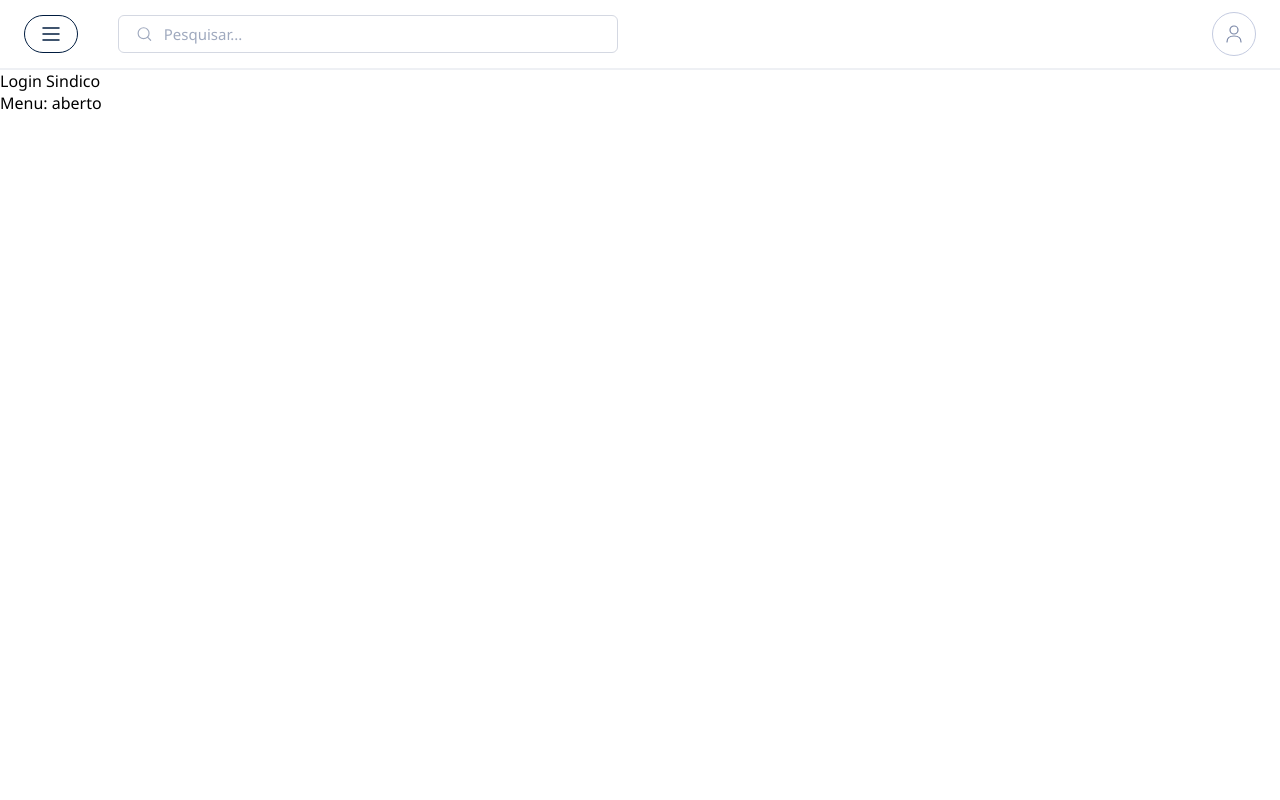
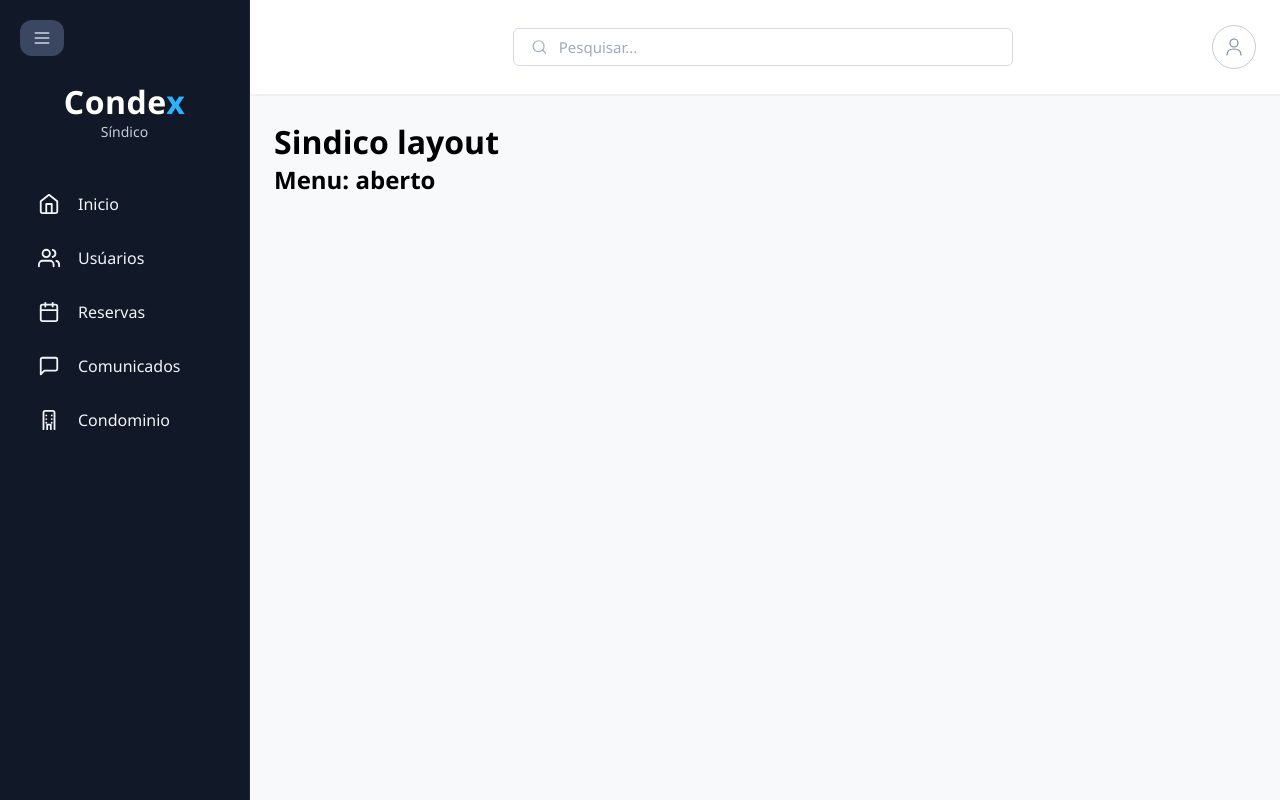
Before and after one commit to Condex-TCC/Condex-Front, a React (Vite) app: page /sindico in a window 1280 px wide. Both pictures are taken after a click on the button 51 px from the left and 52 px from the top of the page. Built offline with nearby package versions, Linux system fonts and the light colour scheme.

Commit message:
Fazendo o menu larateral crescer e contrair

```diff
--- a/src/components/sindico/headerSindoc.jsx
+++ b/src/components/sindico/headerSindoc.jsx
@@ -50,6 +50,9 @@ function HeaderSindico(propos){
       {/* Abre a seção esquerda, que agrupa o botão e a logomarca */}
       <div className="left-section" onClick={toogleMenuLarateral}>
 
+        {/* Realiza uma renderização condicional para apagar a logomarca */}
+        {menuLateral === 'fechado' && (
+            <>
                 {/*  Cria o botão que contém o ícone do menu sanduíche */}
                 <button className="menu-btn">
 
@@ -63,8 +66,6 @@ function HeaderSindico(propos){
                     </svg>
                 </button>
 
-        {/* Realiza uma renderização condicional para apagar a logomarca */}
-        {menuLateral === 'fechado' && (
                 <div className="logo-container">
                     {/* Inicia o container para agrupar o título e o subtítulo da marca */}
 
@@ -77,6 +78,7 @@ function HeaderSindico(propos){
                     {/* Insere o subtítulo que fica abaixo da logomarca */}
                     <span className="logo-subtitle">Síndico</span>
                 </div>
+            </>
         )}
         </div>
 
--- /dev/null
+++ b/src/components/sindico/sidebarSindico.jsx
@@ -0,0 +1,124 @@
+import React, { useContext } from 'react'; // Importa a biblioteca base do React para criar o componente
+import '../../css/sidebarSindico.css'; // Importa o arquivo de folha de estilos CSS com as novas classes
+import { MenuLateralContext } from '../../context/menuLateralContext';
+
+// Função que cria o componente da barra lateral
+const SidebarSindico = () => {
+
+    //Pegando as ações adicionadas no provider
+    const {menuLateral, setMenuLateral} = useContext(MenuLateralContext);
+
+    //Função que altera o estado do hook useConstext para alterar o menu lateral
+    const toogleMenuLarateral = () => {
+
+        //Altera a o valor da variável do estado
+        setMenuLateral( menuLateral === 'fechado' ? "aberto" : 'fechado')
+    }
+
+  return (
+    // Container principal de toda a barra lateral
+    <div className="sd-wrapper">
+
+      {/* Cabeçalho que alinha o botão do menu */}
+      <div className="sd-header" onClick={toogleMenuLarateral}>
+        {/* Botão interativo que contém o ícone do menu (hambúrguer) */}
+        <button className="sd-menu-btn">
+          {/* Inicia o SVG do menu sanduíche */}
+          <svg width="20" height="20" viewBox="0 0 24 24" fill="none" xmlns="http://www.w3.org/2000/svg">
+            {/* Desenha as três linhas horizontais arredondadas */}
+            <path d="M4 6H20" stroke="#cdd5e0" strokeWidth="2" strokeLinecap="round" />
+            <path d="M4 12H20" stroke="#cdd5e0" strokeWidth="2" strokeLinecap="round" />
+            <path d="M4 18H20" stroke="#cdd5e0" strokeWidth="2" strokeLinecap="round" />
+          </svg>
+        </button>
+      </div>
+
+      {/* Container para agrupar o título e o subtítulo da marca */}
+      <div className="sd-brand-box">
+        {/* Título de maior hierarquia para o nome principal */}
+        <h1 className="sd-brand-title">
+          {/* Texto principal com letras isoladas para destaque de cor */}
+          Cond<span className="sd-brand-e">e</span><span className="sd-brand-x">x</span>
+        </h1>
+        {/* Subtítulo que fica posicionado logo abaixo da marca principal */}
+        <span className="sd-brand-sub">Síndico</span>
+      </div>
+
+      {/* Área semântica de Navegação */}
+      <nav className="sd-nav-area">
+        {/* Lista não ordenada que agrupa os links do menu */}
+        <ul className="sd-nav-list">
+
+          {/* Item do menu: Início (Possui a classe active para simular seleção) */}
+          <li className="sd-nav-item sd-item-active">
+            {/* Ícone SVG: Casa (Início) */}
+            <svg viewBox="0 0 24 24" width="22" height="22" stroke="currentColor" strokeWidth="2" fill="none" strokeLinecap="round" strokeLinejoin="round" className="sd-icon">
+              <path d="M3 9l9-7 9 7v11a2 2 0 0 1-2 2H5a2 2 0 0 1-2-2z"></path>
+              <polyline points="9 22 9 12 15 12 15 22"></polyline>
+            </svg>
+            {/* Texto descritivo do botão */}
+            <span className="sd-label">Inicio</span>
+          </li>
+
+          {/* Item do menu: Usuários */}
+          <li className="sd-nav-item">
+            {/* Ícone SVG: Grupo de Usuários */}
+            <svg viewBox="0 0 24 24" width="22" height="22" stroke="currentColor" strokeWidth="2" fill="none" strokeLinecap="round" strokeLinejoin="round" className="sd-icon">
+              <path d="M17 21v-2a4 4 0 0 0-4-4H5a4 4 0 0 0-4 4v2"></path>
+              <circle cx="9" cy="7" r="4"></circle>
+              <path d="M23 21v-2a4 4 0 0 0-3-3.87"></path>
+              <path d="M16 3.13a4 4 0 0 1 0 7.75"></path>
+            </svg>
+            {/* Texto descritivo do botão (grafia mantida conforme solicitado) */}
+            <span className="sd-label">Usúarios</span>
+          </li>
+
+          {/* Item do menu: Reservas */}
+          <li className="sd-nav-item">
+            {/* Ícone SVG: Calendário */}
+            <svg viewBox="0 0 24 24" width="22" height="22" stroke="currentColor" strokeWidth="2" fill="none" strokeLinecap="round" strokeLinejoin="round" className="sd-icon">
+              <rect x="3" y="4" width="18" height="18" rx="2" ry="2"></rect>
+              <line x1="16" y1="2" x2="16" y2="6"></line>
+              <line x1="8" y1="2" x2="8" y2="6"></line>
+              <line x1="3" y1="10" x2="21" y2="10"></line>
+            </svg>
+            {/* Texto descritivo do botão */}
+            <span className="sd-label">Reservas</span>
+          </li>
+
+          {/* Item do menu: Comunicados */}
+          <li className="sd-nav-item">
+            {/* Ícone SVG: Balão de Diálogo */}
+            <svg viewBox="0 0 24 24" width="22" height="22" stroke="currentColor" strokeWidth="2" fill="none" strokeLinecap="round" strokeLinejoin="round" className="sd-icon">
+              <path d="M21 15a2 2 0 0 1-2 2H7l-4 4V5a2 2 0 0 1 2-2h14a2 2 0 0 1 2 2z"></path>
+            </svg>
+            {/* Texto descritivo do botão */}
+            <span className="sd-label">Comunicados</span>
+          </li>
+
+          {/* Item do menu: Condomínio */}
+          <li className="sd-nav-item">
+            {/* Ícone SVG: Edifício */}
+            <svg viewBox="0 0 24 24" width="22" height="22" stroke="currentColor" strokeWidth="2" fill="none" strokeLinecap="round" strokeLinejoin="round" className="sd-icon">
+              <path d="M6 22V4a2 2 0 0 1 2-2h8a2 2 0 0 1 2 2v18"></path>
+              <path d="M10 22v-5h4v5"></path>
+              <path d="M9 7h.01"></path>
+              <path d="M15 7h.01"></path>
+              <path d="M9 11h.01"></path>
+              <path d="M15 11h.01"></path>
+              <path d="M9 15h.01"></path>
+              <path d="M15 15h.01"></path>
+            </svg>
+            {/* Texto descritivo do botão */}
+            <span className="sd-label">Condominio</span>
+          </li>
+
+        </ul>
+      </nav>
+
+    </div>
+  );
+};
+
+// Exporta o componente para uso em outras partes da aplicação
+export default SidebarSindico;
--- a/src/css/headerSindico.css
+++ b/src/css/headerSindico.css
@@ -13,6 +13,7 @@
   background-color: #ffffff; /* Pinta a cor de fundo com branco puro, idêntico à imagem de referência */
   border-bottom: 2px solid #eef0f4; /* Adiciona uma sutil divisória cinza clara na extremidade inferior da barra */
   width: 100%; /* Força a barra de topo a se esticar horizontalmente ocupando tela inteira */
+  height: 96px; /* Deixa o header com um tamanho fixo*/
 } /* Finaliza as definições do container principal */
 
 .left-section { /* Inicia os estilos destinados exclusivamente à região esquerda do cabeçalho */
@@ -64,7 +65,7 @@
 .center-section { /* Ajustes para a fatia intermédia que detém o campo interativo de digitação */
   flex: 1; /* Instrui o container a engolir todo o vão vazio deixado entre o lado esquerdo e o direito */
   display: flex; /* Exige layout em flexibilidade facilitando a fixação horizontal dos elementos descendentes */
-  justify-content: flex-start; /* Atraca o elemento de pesquisa encostando-o o máximo na margem esquerda possível */
+  justify-content: center; /* Atraca o elemento de pesquisa encostando-o o máximo na margem esquerda possível */
   padding-left: 40px; /* Devolve um fôlego à leitura empurrando o campo 40 pixels longe das margens da logo */
 } /* Finaliza a diagramação da zona intermediária */
 
--- /dev/null
+++ b/src/css/sidebarSindico.css
@@ -0,0 +1,95 @@
+/* CONTAINER PRINCIPAL DA SIDEBAR */
+.sd-wrapper {
+  width: 250px;
+  height: 100vh;
+  background-color: #111827; /* Azul ultra escuro ajustado */
+  display: flex;
+  flex-direction: column;
+  padding: 20px;
+  box-sizing: border-box;
+  font-family: 'Segoe UI', Roboto, Helvetica, Arial, sans-serif;
+  color: #ffffff;
+  /* REMOVIDO: position: absolute; - Para que o Flexbox do LayoutSindico funcione corretamente */
+  border-right: 1px solid #1f2937; /* Leve borda na direita */
+}
+
+/* CABEÇALHO E BOTÃO DE MENU */
+.sd-header {
+  display: flex;
+  justify-content: flex-start;
+  margin-bottom: 30px;
+}
+
+.sd-menu-btn {
+  background-color: #3b4661;
+  border: none;
+  border-radius: 12px; /* Ajustado para parecer mais retangular igual na imagem */
+  padding: 8px 12px;
+  cursor: pointer;
+  display: flex;
+  align-items: center;
+  justify-content: center;
+}
+
+/* ÁREA DA LOGOMARCA */
+.sd-brand-box {
+  text-align: center;
+  margin-bottom: 40px;
+}
+
+.sd-brand-title {
+  font-size: 32px;
+  font-weight: 700;
+  margin: 0;
+  color: #ffffff;
+  letter-spacing: 0.5px;
+  line-height: 1;
+}
+
+.sd-brand-e { color: #ffffff; }
+.sd-brand-x { color: #2cb3ff; } /* Azul claro da letra X */
+
+.sd-brand-sub {
+  font-size: 14px;
+  font-weight: 400;
+  color: #c4ccda;
+  display: block;
+  margin-top: 4px;
+}
+
+/* ÁREA DE NAVEGAÇÃO E LISTA */
+.sd-nav-area { width: 100%; }
+
+.sd-nav-list {
+  list-style-type: none;
+  padding: 0;
+  margin: 0;
+  display: flex;
+  flex-direction: column;
+  gap: 8px; /* Respiro entre os botões */
+}
+
+/* ITENS DO MENU E ÍCONES */
+.sd-nav-item {
+  display: flex;
+  align-items: center;
+  padding: 12px 18px;
+  border-radius: 10px;
+  cursor: pointer;
+  color: #f1f5f9;
+  transition: all 0.2s ease-in-out;
+}
+
+.sd-nav-item:hover {
+  background-color: #3b82f6; /* Fundo azul exato do item selecionado na imagem */
+  color: #ffffff;
+}
+
+.sd-icon {
+  margin-right: 18px;
+}
+
+.sd-label {
+  font-size: 16px;
+  font-weight: 500;
+}
--- a/src/layouts/SindicoLayout.jsx
+++ b/src/layouts/SindicoLayout.jsx
@@ -3,6 +3,7 @@ import { Outlet } from 'react-router-dom';
 import HeaderSindico from '../components/sindico/headerSindoc';
 import { MenuLateralContext } from '../context/menuLateralContext';
 import { useContext } from 'react';
+import SidebarSindico from '../components/sindico/sidebarSindico';
 
 //Layout do sindico
 
@@ -16,13 +17,27 @@ function LayoutSindico(){
     return(
         <div id="div-root">
 
-            {/* Menu superio do sindico */}
-            <HeaderSindico></HeaderSindico>
+            {/* Container raiz ocupando 100% da tela em modo Flex */}
+            <div id="div-root" style={{ display: 'flex', height: '100vh', width: '100vw', overflow: 'hidden', backgroundColor: '#f8f9fa' }}>
 
-            {/* Permite renderizar outros componentes dentro desse layout */}
-            <Outlet></Outlet>
-            <div>Login Sindico</div>
-            <div>Menu: {menuLateral}</div>
+                {/* Renderiza a Sidebar lateral se estiver aberto */}
+                {menuLateral === 'aberto' && <SidebarSindico />}
+
+                {/* Container Principal (Header + Conteúdo) que assume o resto do espaço */}
+                <div style={{ flex: 1, display: 'flex', flexDirection: 'column', overflowY: 'auto' }}>
+
+                    <HeaderSindico />
+
+                    {/* Permite renderizar outros componentes dentro desse layout */}
+                    <main style={{ padding: '24px' }}>
+                        <h1>Sindico layout</h1>
+                        <h2>Menu: {menuLateral}</h2>
+                        <Outlet />
+                    </main>
+
+                </div>
+            </div>
+
 
         </div>
     )
```
Lines whose indentation alone changed are shown as unchanged.
